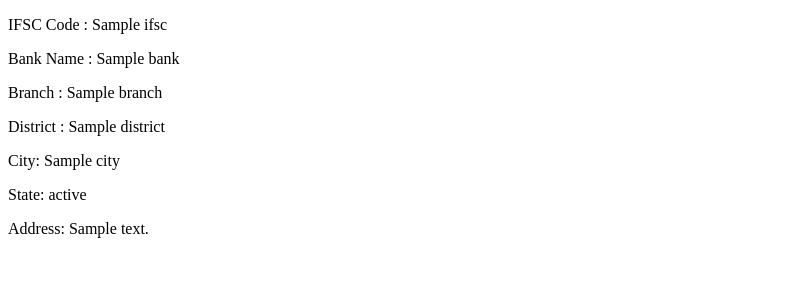
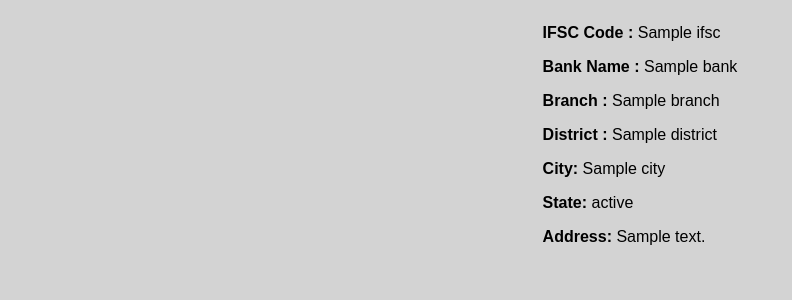
Before and after one commit to saisandhya01/flask_api, a Flask app: template templates/bank.html in a window 1280 px wide. Shown: the top 300 px of the page, without its empty margins (0-792 px from the left). Run offline with Flask 2, Linux system fonts and the light colour scheme; the template is opened without the code that fills it: most values are stand-ins (such as "Sample title", 1, 10 or a date in 2020); parts of the project's set-up code (start-up, migrations or seed data) failed here and were passed over.

Commit message:
Add styles

```diff
--- a/app.py
+++ b/app.py
@@ -12,7 +12,8 @@ def index():
 @app.route('/bank/<int:id>')
 def get_branches(id):
     bank_branches = db.loc[db['bank_id'] == id]
-    return render_template('branches.html', branches=bank_branches.to_dict(orient='records'))
+    single_branch = db['bank_name'].values[:1]
+    return render_template('branches.html', bank_name = single_branch[0],branches=bank_branches.to_dict(orient='records'))
 
 @app.route('/<id>')
 def get_bank(id):
--- /dev/null
+++ b/static/main.css
@@ -0,0 +1,38 @@
+body,
+html {
+  font-family: sans-serif;
+  background-color: lightgray;
+}
+
+.container,
+.center-text {
+  display: flex;
+  justify-content: center;
+  align-items: center;
+}
+
+table,
+td,
+th {
+  border: 1px solid #aaa;
+}
+
+table {
+  border-collapse: collapse;
+  width: 100%;
+}
+.center-text {
+  text-align: center;
+}
+.bold-text {
+  font-weight: bold;
+}
+
+th {
+  height: 30px;
+}
+
+td {
+  text-align: center;
+  padding: 5px;
+}
--- a/templates/bank.html
+++ b/templates/bank.html
@@ -3,15 +3,17 @@
 {% endblock %} {% block body %}
 <div>
   {% if bank|length < 1 %}
-  <h4 style="text-align: center">Bank is not found.</h4>
+  <h4 class="center-text">Bank is not found.</h4>
   {% else %} {% for b in bank %}
-  <p>IFSC Code : {{b['ifsc']}}</p>
-  <p>Bank Name : {{b['bank_name']}}</p>
-  <p>Branch : {{b['branch']}}</p>
-  <p>District : {{b['district']}}</p>
-  <p>City: {{b['city']}}</p>
-  <p>State: {{b['state']}}</p>
-  <p>Address: {{b['address']}}</p>
+  <div class="center-div">
+    <p><span class="bold-text">IFSC Code :</span> {{b['ifsc']}}</p>
+    <p><span class="bold-text">Bank Name :</span> {{b['bank_name']}}</p>
+    <p><span class="bold-text">Branch :</span> {{b['branch']}}</p>
+    <p><span class="bold-text">District :</span> {{b['district']}}</p>
+    <p><span class="bold-text">City:</span> {{b['city']}}</p>
+    <p><span class="bold-text">State:</span> {{b['state']}}</p>
+    <p><span class="bold-text">Address:</span> {{b['address']}}</p>
+  </div>
   {% endfor %} {% endif %}
 </div>
 {% endblock %}
--- a/templates/base.html
+++ b/templates/base.html
@@ -4,9 +4,13 @@
     <meta charset="UTF-8" />
     <meta name="viewport" content="width=device-width, initial-scale=1.0" />
     <meta http-equiv="X-UA-Compatible" content="ie=edge" />
+    <link
+      rel="stylesheet"
+      href="{{ url_for('static', filename='main.css') }}"
+    />
     {% block head %}{% endblock %}
   </head>
   <body>
-    {% block body %}{% endblock %}
+    <div class="container">{% block body %}{% endblock %}</div>
   </body>
 </html>
```
Also changed, not shown: templates/branches.html (+14 -5 lines), templates/index.html (+14 -5 lines).
